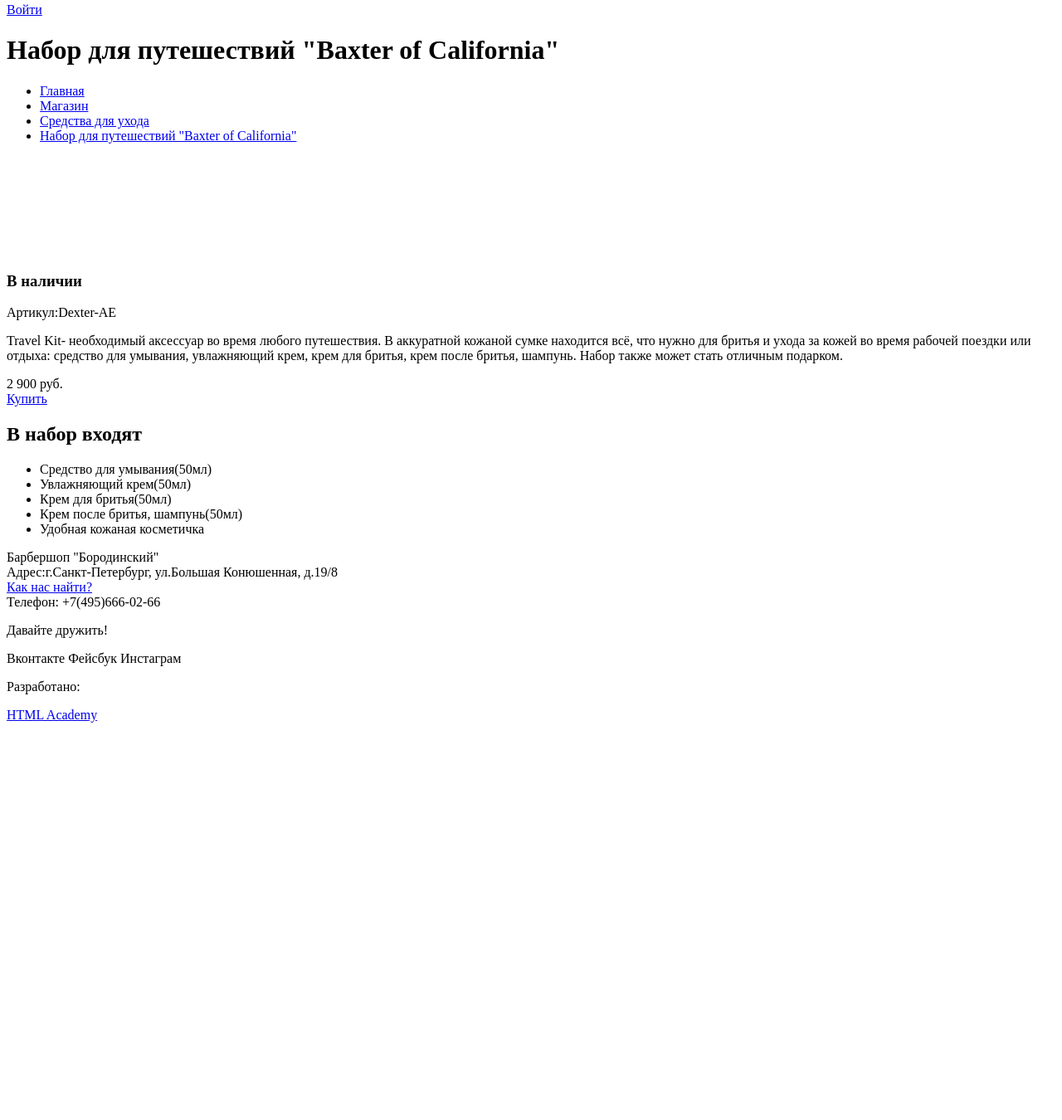
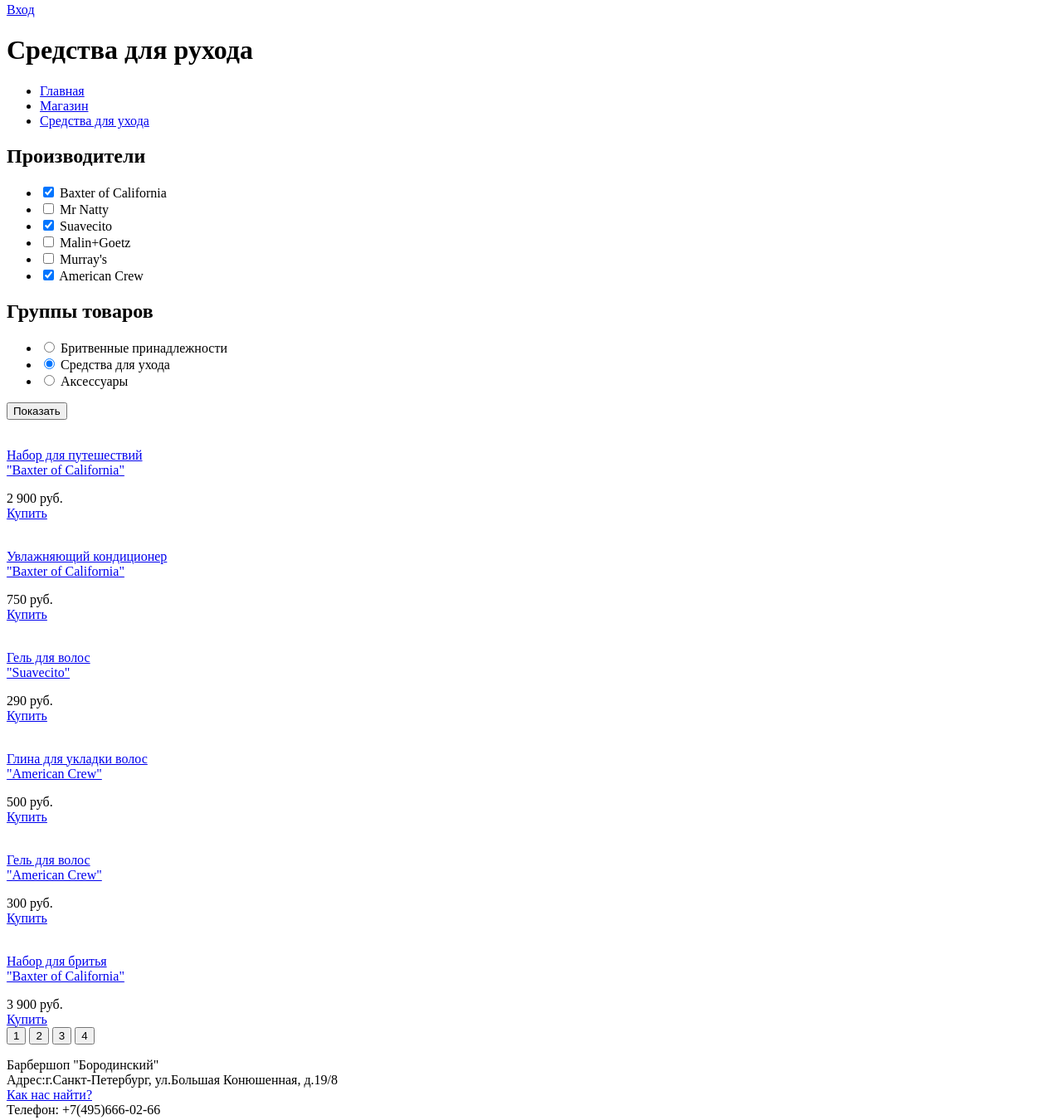
Before and after one commit to sharadana/382967-barbershop, a plain HTML site: page shop.html in a window 1280 px wide. Shown: the part 145-1495 px from the top of the page at 83% size. Before the commit the page ends 1024 px from the top, so only its background shows below. Drawn offline with Linux system fonts and the light colour scheme.

Commit message:
внесение разметки страницы
внесение разметки страницы

```diff
--- a/shop.html
+++ b/shop.html
@@ -3,7 +3,6 @@
 <head>
 	<meta charset="UTF-8">
 	<title>Барбершоп</title>
-	<link rel="stylesheet" type="text/css" href="css/shop.css">
 </head>
 <body>
 	<header class="main header">
@@ -31,51 +30,82 @@
 			  </ul>
 			</nav>
 			<div class="user-block">
-	  				<a href="#">Войти</a>
+			  	<a href="#">Вход</a>
 			</div>
 		</div>
-	<main class="container">
-	  	<div class="index-content">
-	  		<h1 class="index-content-title">Набор для путешествий "Baxter of California"</h1>
+	</header>
+<!--Основной контейнер-->
+	<div class="container">
+		<div class="page-title">
+		  	<h1>Средства для рухода</h1>
 		  	<div class="breadcrumbs">
 		  		<ul>
-	  				<li><a href="#">Главная</a>
+		  			<li>
+		  				<a href="#">Главная</a>
 		  			</li>
-	  				<li><a href="#">Магазин</a>
+		  			<li>
+		  				<a href="#">Магазин</a>
 		  			</li>
-	  				<li><a href="#">Средства для ухода</a>
-	  				</li>
-	  				<li><a href="#">Набор для путешествий "Baxter of California"</a>
+		  			<li>
+		  				<a href="#">Средства для ухода</a>
 		  			</li>
 		  		</ul>
 		  	</div>
-	  		<div class="index-content-left">
-	  			<div class="gallery">
-	  				<figure class="gallery-main">
-	  					<img src="#" alt="">
-	  				</figure>
 		</div>
-	  			<div class="gallery-select">
-	  				<figure class="gallery-item">
-	  					<img src="#" alt="">
-	  				</figure>
-	  				<figure class="gallery-item">
-	  					<img src="#" alt="">
-	  				</figure>
-	  				<figure class="gallery-item">
-	  					<img src="#" alt="">
-	  				</figure>
+<!--Боковая панель-->
+		<div class="sidebar">
+			<form class="sidebar-form">
+			 	<h2 class="sidebar-title">Производители</h2>
+  				<ul>
+  					<li>
+  						<input type="checkbox" id="baxter-field" checked>
+  						<label for="baxter-field">Baxter of California</label>
+  					</li>
+  					<li>
+  						<input type="checkbox" id="natty-field">
+  						<label for="natty-field">Mr Natty</label>
+  					</li>
+  					<li>
+  						<input type="checkbox" id="suavecito-field" checked>
+  						<label for="suavecito-field">Suavecito</label>
+  					</li>
+  					<li>
+  						<input type="checkbox" id="malin-field">
+  						<label for="malin-field">Malin+Goetz</label>
+  					</li>
+  					<li>
+  						<input type="checkbox" id="murray-field">
+  						<label for="murray-field">Murray's</label>
+  					</li>
+  					<li>
+  						<input type="checkbox" id="crew-field" checked>
+  						<label for="crew-field">American Crew</label>
+  					</li>
+  				</ul>
+				<h2 class="sidebar-title">Группы товаров</h2>
+	  			<ul>
+					<li>
+						<input type="radio" name="adapt" id="tackle-field">
+						<label for="tackle-field">Бритвенные принадлежности</label>
+					</li>
+					<li>
+						<input type="radio" name="device" id="device-field" checked>
+						<label for="device-field"> Средства для ухода</label>
+  					</li>
+  					<li>
+  						<input type="radio" name="accessories " id="accessories-field">
+  						<label for="accessories-field"> Аксессуары</label>
+  					</li>
+	  			</ul>
+  				<button class="btn-sidebar" type="button">Показать</button>
+			</form>
 		</div>
-	  		</div>
-	  		<div class="index-cotent-right">
-	  			<div class="content-title">
-	  				<h3>В наличии</h3>
-	  			</div>
-	  			<div class="content-article">
-	  				<p>Артикул:Dexter-AE</p>
-	  			</div>
-			<p>Travel Kit- необходимый аксессуар во время любого путешествия. В аккуратной кожаной сумке находится всё, что нужно для бритья и ухода за кожей во время рабочей поездки или отдыха: средство для умывания, увлажняющий крем, крем для бритья, крем после бритья, шампунь. Набор также может стать отличным подарком.</p>
-	  		</div>
+		<div class="content">
+			<div class="catalog">
+				<article class="catalog-item">
+					<a class="catalog-img" href="#"><img src="#" alt=""></a>
+					<a class="catalog-description" href="#"><p>Набор для путешествий<br>
+					"Baxter of California"</p></a>
 					<div class="price-block">
 				  		<div class="price-item">
 				  			2 900 руб.
@@ -84,17 +114,81 @@
 					  		<a class="buy-btn" href="#">Купить</a>
 				  		</div>
 				  	</div>
-	  	    <div class="content-list">
-	  	    	<h2>В набор входят</h2>
-	  	    	<ul>
-	  	    		<li>Средство для умывания(50мл)</li>
-	  	    		<li>Увлажняющий крем(50мл)</li>
-	  	    		<li>Крем для бритья(50мл)</li>
-	  	    		<li>Крем после бритья, шампунь(50мл)</li>
-	  	    		<li>Удобная кожаная косметичка</li>
-	  	    	</ul>
+				</article>
+				<article class="catalog-item">
+					<a class="catalog-img" href="#"><img src="#" alt=""></a>
+					<a class="catalog-description" href="#"><p>Увлажняющий кондиционер<br>
+					"Baxter of California"</p></a>
+					<div class="price-block">
+				  		<div class="price-item">
+				  			750 руб.
 				  		</div>
-	</main>
+					  	<div class="buy-btn-container">
+					  		<a class="buy-btn" href="#">Купить</a>
+				  		</div>
+				  	</div>
+				</article>
+				<article class="catalog-item">
+					<a class="catalog-img" href="#"><img src="#" alt=""></a>
+					<a class="catalog-description" href="#"><p>Гель для волос<br>
+					"Suavecito"</p></a>
+					<div class="price-block">
+				  		<div class="price-item">
+				  			290 руб.
+				  		</div>
+					  	<div class="buy-btn-container">
+					  		<a class="buy-btn" href="#">Купить</a>
+				  		</div>
+				  	</div>
+				</article>
+				<article class="catalog-item">
+					<a class="catalog-img" href="#"><img src="#" alt=""></a>
+					<a href="#"><p>Глина для укладки волос<br>
+					"American Crew"</p></a>
+					<div class="price-block">
+				  		<div class="price-item">
+				  			500 руб.
+				  		</div>
+					  	<div class="buy-btn-container">
+					  		<a class="buy-btn" href="#">Купить</a>
+				  		</div>
+				  	</div>
+				</article>
+				<article class="catalog-item">
+					<a class="catalog-img" href="#"><img src="#" alt=""></a>
+					<a class="catalog-description" href="#"><p>Гель для волос<br>
+					"American Crew"</p></a>
+					<div class="price-block">
+				  		<div class="price-item">
+				  			300 руб.
+				  		</div>
+					  	<div class="buy-btn-container">
+					  		<a class="buy-btn" href="#">Купить</a>
+				  		</div>
+				  	</div>
+				</article>
+				<article class="catalog-item">
+					<a class="catalog-img" href="#"><img src="#" alt=""></a>
+					<a class="catalog-description" href="#"><p>Набор для бритья<br>
+					"Baxter of California"</p></a>
+					<div class="price-block">
+				  		<div class="price-item">
+				  			3 900 руб.
+				  		</div>
+					  	<div class="buy-btn-container">
+					  		<a class="buy-btn" href="#">Купить</a>
+				  		</div>
+				  	</div>
+				</article>
+			</div>
+			<div class="index-content-btn">
+		        <button class="btn content-pagination" type="button">1</button>
+		        <button class="btn content-pagination" type="button">2</button>
+		        <button class="btn content-pagination" type="button">3</button>
+		        <button class="btn content-pagination" type="button">4</button>
+	        </div>
+		</div>
+	</div>
 	<footer class="main-footer">
 		<div class="container">
 			<section class="footer-contacts">
```
Lines whose indentation alone changed are shown as unchanged.
